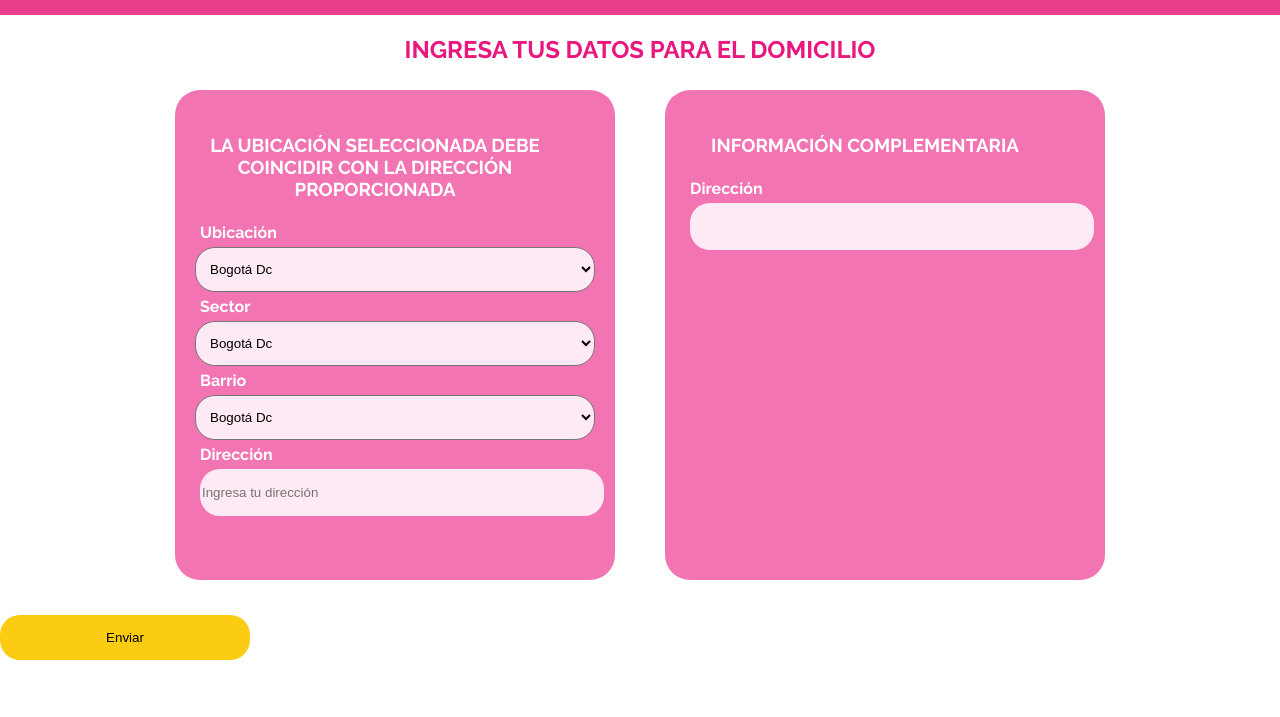
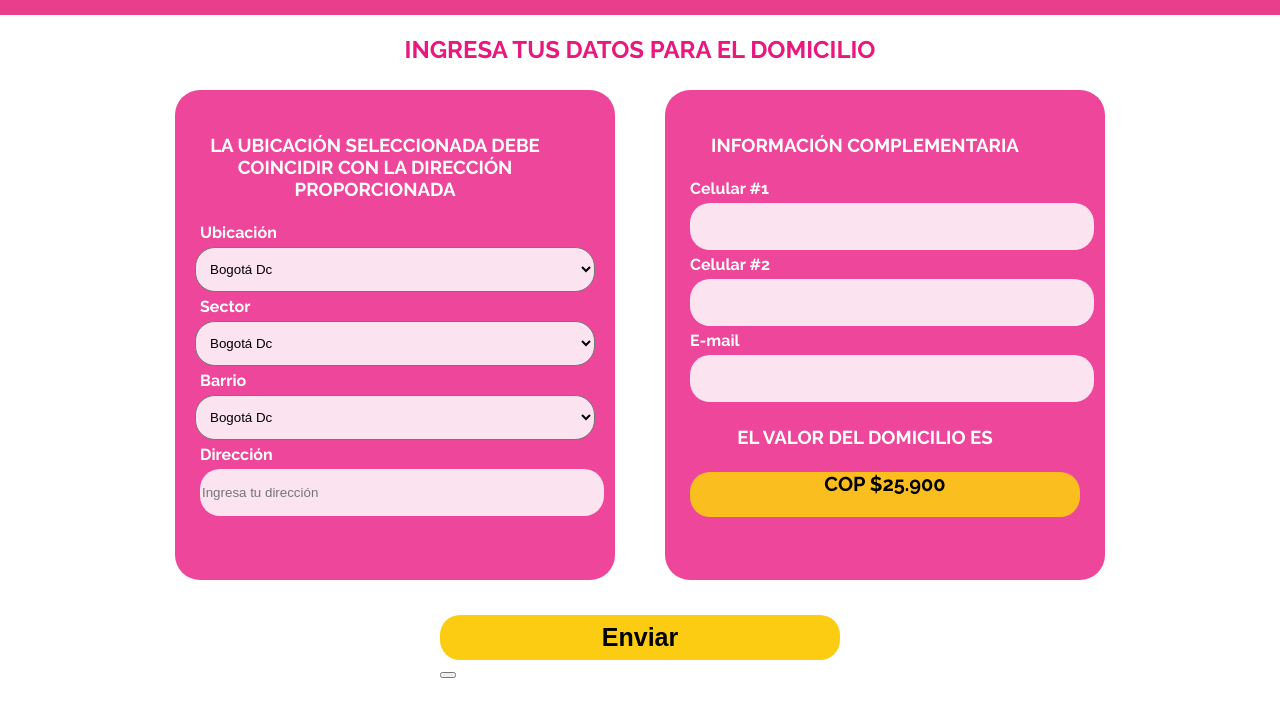
Before and after one commit to soyandresalcedo/vitalea, a plain HTML site: page public/Index.html in a window 1280 px wide. Shown: the part 55-772 px from the top of the page. Drawn offline with Linux system fonts and the light colour scheme; some packages are replaced by stand-ins of ours.

Commit message:
termino sección de domicilio

```diff
--- a/assets/css/desktop.css
+++ b/assets/css/desktop.css
@@ -44,12 +44,25 @@ h1, h2 {
 
 
 }
+.rst__domicilio{
+
+    height: 45px;
+    background-color: rgba(252, 204, 18, 0.9);
+    border-radius: 20px;
+    text-align: center;
+    font-size: 20px;
+    margin: 20px;
+    color: black !important;
+}
+
+
+
 /* Cards */
 .card{
 
     width: 400px;
     height: 450px;
-    background-color: rgba(233, 24, 129, 0.6);
+    background-color: rgba(233, 24, 129, 0.8);
     border-radius: 25px;
     margin: 25px;
     padding: 20px;
@@ -70,20 +83,28 @@ h1, h2 {
 /* Botones */
 
 .btn__section{
-    display: flex;
-    width: 50%;
+    display: grid;
+    grid-template-columns: repeat(5, 2fr);
+    grid-template-rows: repeat(5, 2fr);
+    grid-column-gap: 0px;
+    grid-row-gap: 0px;
+
+}
+.btn__send{
+    grid-area:  1 / 3;
 
 }
 .btn__main{
 
     height: 45px;
-    width: 250px;
+    width: 400px;
     background-color: var(--yellow);
     border-radius: 20px;
     outline: none;
-    box-shadow:rgba(233, 24, 129, 0.9) ;
     border:none;
     cursor: pointer;
+    font-size: 25px;
+    font-weight: bold;
 }
 .select{
 
--- a/public/Index.html
+++ b/public/Index.html
@@ -71,20 +71,30 @@
                 INFORMACIÓN COMPLEMENTARIA
             </h3>
             <form action="">
-                <p>Dirección</p>
+                <p>Celular #1</p>
+                <input type="number" name="" id="">
+                <p>Celular #2</p>
+                <input type="number" name="" id="">
+                <p>E-mail</p>
                 <input type="email" name="" id="">
 
+            </form>
 
+            <h3>EL VALOR DEL DOMICILIO ES</h3>
+            <p class="rst__domicilio" id="resultadoDomicilio">
+               COP $25.900
+            </p>
 
-            </form>
         </div>
 
 
 
     </main>
 
-    <section class="btn__section">
-        <button  class="btn__main" type="submit">Enviar</button>
+    <section class="btn__section" >
+        <div class="btn__send">
+         <button  class="btn__main" type="submit">Enviar<button>
+        </div>
     </section>
 
 
```
